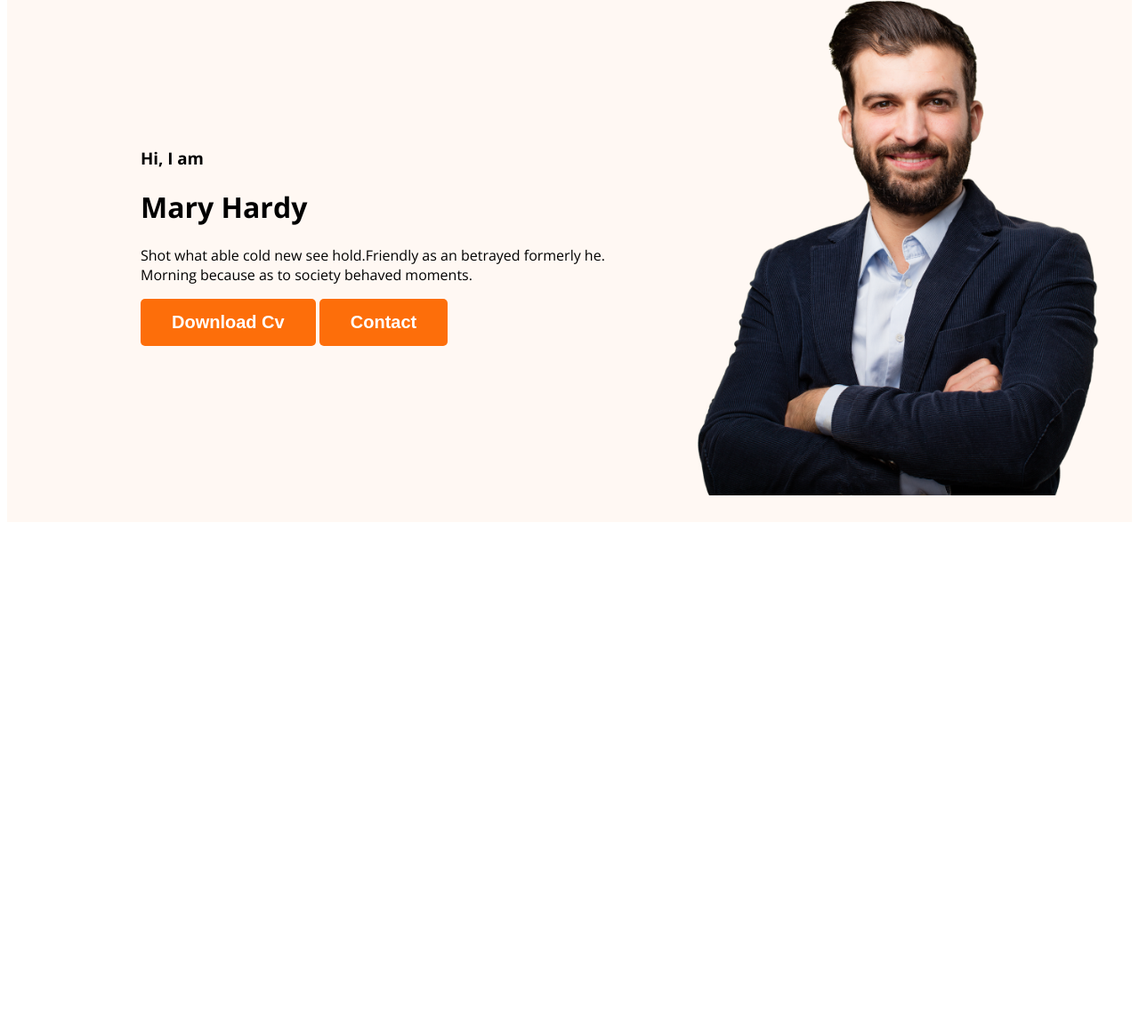
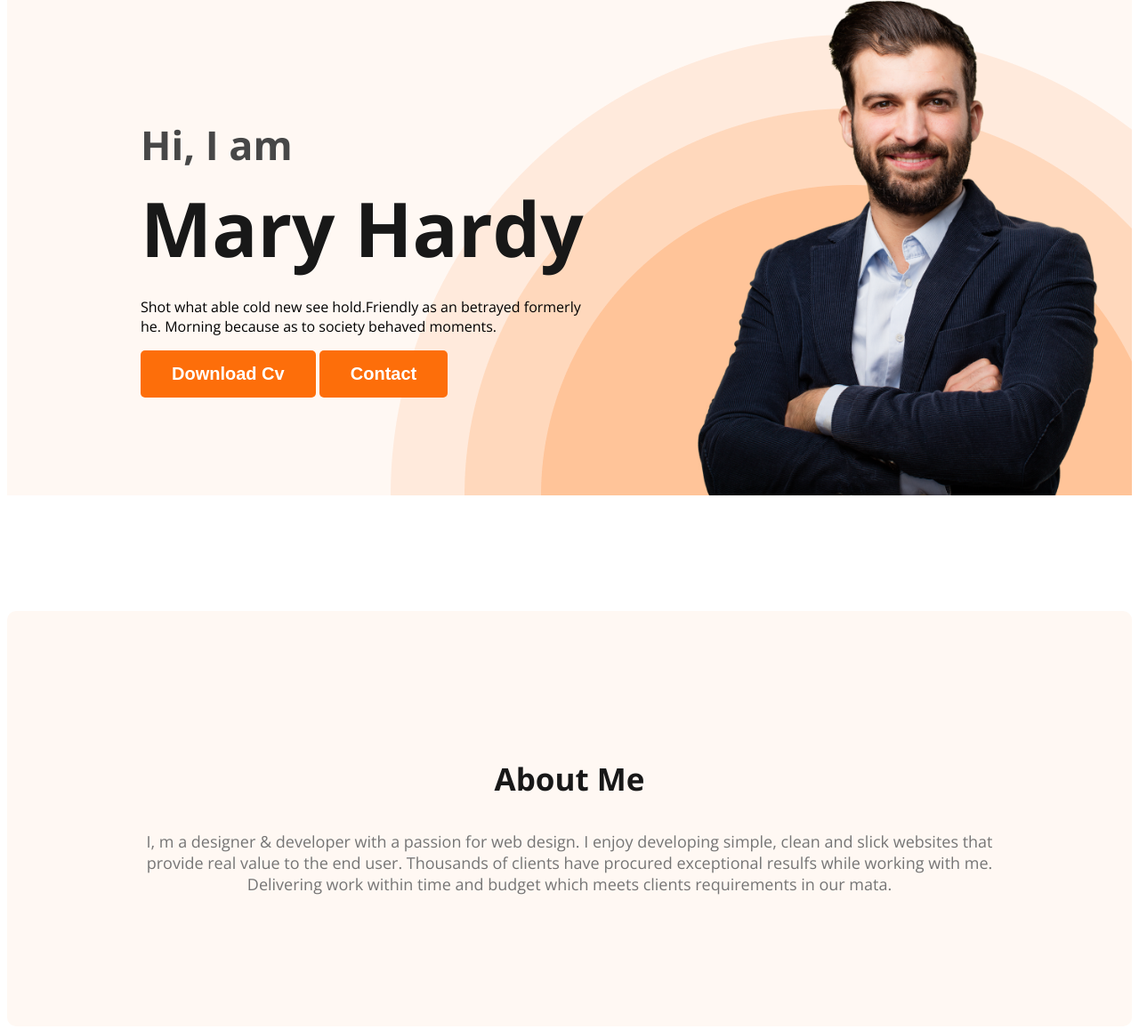
Before and after one commit to Azmain-Faisal/webdev-portfolio, a plain HTML site: page index.html in a window 1280 px wide. Shown: the part 211-1368 px from the top of the page at 89% size. Before the commit the page ends 806 px from the top, so only its background shows below. Drawn offline with nearby package versions, Linux system fonts and the light colour scheme.

Commit message:
about section created

```diff
--- a/index.html
+++ b/index.html
@@ -29,15 +29,19 @@
             <div class="banner-content">
                 <h3 class="banner-greeting">Hi, I am</h3>
                 <h1 class="banner-title">Mary Hardy</h1>
-                <p>Shot what able cold new see hold.Friendly as an betrayed formerly he. Morning because as to society behaved moments.</p>
+                <p class="banner-dis">Shot what able cold new see hold.Friendly as an betrayed formerly he. Morning because as to society behaved moments.</p>
                 <button class="but-primary">Download Cv</button>
                 <button class="but-primary">Contact</button>
             </div>
             <img class="profile-picture" src="images/hardy.png" alt="">
         </div>
-
     </header>
     <main>
+        <section class="about">
+            <h3 class="section-title">About Me</h3>
+            <p class="section-des">I, m a designer & developer with a passion for web design. I enjoy developing simple, clean and slick websites that provide real value to the end user. Thousands of clients have procured exceptional resulfs while working with me. Delivering
+                work within time and budget which meets clients requirements in our mata.</p>
+        </section>
 
     </main>
     <footer>
--- a/styles/portfolio.css
+++ b/styles/portfolio.css
@@ -16,6 +16,19 @@ body {
     color: white;
     font-weight: 700;
     padding: 15px 35px;
+}
+
+.section-title {
+    color: #181818;
+    text-align: center;
+    font-size: 35px;
+    font-weight: 700;
+}
+
+.section-des {
+    color: #757575;
+    text-align: center;
+    font-size: 18px;
 }
 
 
@@ -54,14 +67,53 @@ nav a {
 
 .header {
     background-color: #FFF8F3;
+    background-image: url(../images/header_bg.png);
+    background-repeat: no-repeat;
+    background-position: bottom right;
 }
 
 .banner {
-    padding: 30px 30px 30px 150px;
+    padding: 30px 30px 0px 150px;
     display: flex;
     align-items: center;
+    justify-content: space-between;
+}
+
+.banner-content {
+    max-width: 500px;
 }
 
 .banner .profile-picture {
     width: 500px;
 }
+
+.banner-greeting {
+    font-size: 45px;
+    color: #474747;
+    margin-bottom: 0px;
+}
+
+.banner-title {
+    font-size: 85px;
+    font-weight: 700;
+    color: #181818;
+    margin-top: 5px;
+    margin-bottom: 20px;
+}
+
+.banner-dis {
+    margin-top: 0px;
+}
+
+
+/* main section styles */
+
+
+/* about section styles */
+
+.about {
+    padding: 130px;
+    border-radius: 10px;
+    background: #FFF8F3;
+    margin: 130px 0px;
+}
```
